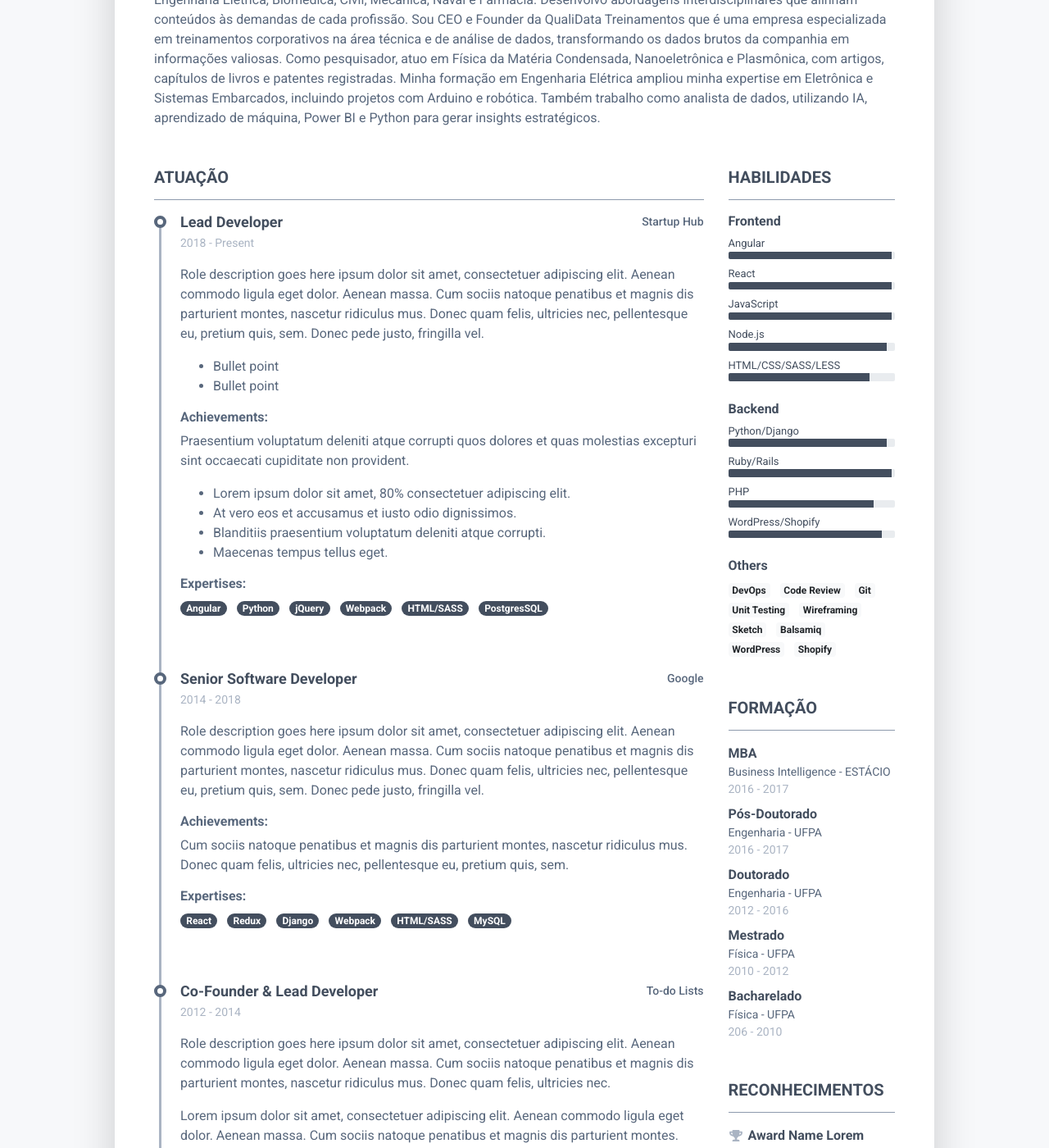
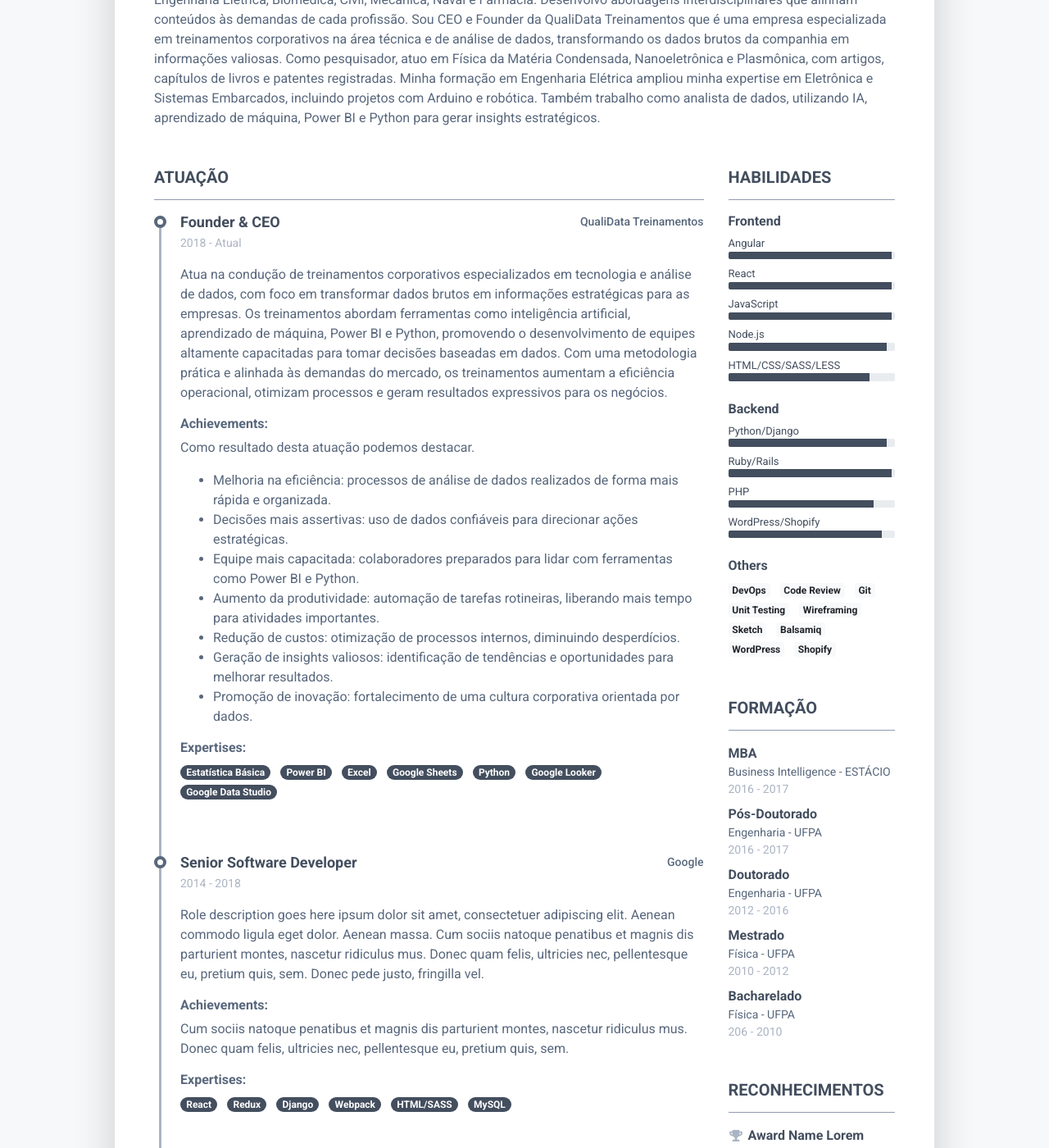
Before and after one commit to clerissonmn/cv, a Jekyll site: the page built from index.markdown, in a window 1280 px wide and 1400 px high, scrolled down 414 px. Shown: the whole window at 82% size. Built offline with Jekyll 4.4.1, drawn with Linux system fonts in a browser that asks for light colours; nearby versions of some CDN libraries.

Commit message:
inserida atuação em data análise

```diff
--- a/_data/data.yml
+++ b/_data/data.yml
@@ -102,33 +102,36 @@ education:
         - Bullet point
 
 experiences:
-  - role: Lead Developer
-    time: 2018 - Present
-    company: Startup Hub
+  - role: Founder & CEO
+    time: 2018 - Atual
+    company: QualiData Treinamentos
     details: |
-      Role description goes here ipsum dolor sit amet, consectetuer adipiscing elit.
-      Aenean commodo ligula eget dolor. Aenean massa.
-      Cum sociis natoque penatibus et magnis dis parturient montes, nascetur ridiculus mus.
-      Donec quam felis, ultricies nec, pellentesque eu, pretium quis, sem.
-      Donec pede justo, fringilla vel.
-        - Bullet point
-        - Bullet point
+      Atua na condução de treinamentos corporativos especializados em tecnologia e
+      análise de dados, com foco em transformar dados brutos em informações estratégicas
+      para as empresas. Os treinamentos abordam ferramentas como inteligência artificial,
+      aprendizado de máquina, Power BI e Python, promovendo o desenvolvimento de equipes
+      altamente capacitadas para tomar decisões baseadas em dados. Com uma metodologia
+      prática e alinhada às demandas do mercado, os treinamentos aumentam a eficiência
+      operacional, otimizam processos e geram resultados expressivos para os negócios.
     achievements:
       desc: |
-        Praesentium voluptatum deleniti atque corrupti quos dolores et quas
-        molestias excepturi sint occaecati cupiditate non provident.
+        Como resultado desta atuação podemos destacar.
       highlights:
-        - Lorem ipsum dolor sit amet, 80% consectetuer adipiscing elit.
-        - At vero eos et accusamus et iusto odio dignissimos.
-        - Blanditiis praesentium voluptatum deleniti atque corrupti.
-        - Maecenas tempus tellus eget.
+        - "Melhoria na eficiência: processos de análise de dados realizados de forma mais rápida e organizada."
+        - "Decisões mais assertivas: uso de dados confiáveis para direcionar ações estratégicas."
+        - "Equipe mais capacitada: colaboradores preparados para lidar com ferramentas como Power BI e Python."
+        - "Aumento da produtividade: automação de tarefas rotineiras, liberando mais tempo para atividades importantes."
+        - "Redução de custos: otimização de processos internos, diminuindo desperdícios."
+        - "Geração de insights valiosos: identificação de tendências e oportunidades para melhorar resultados."
+        - "Promoção de inovação: fortalecimento de uma cultura corporativa orientada por dados."
     technologies:
-      - Angular
+      - "Estatística Básica"
+      - Power BI
+      - Excel
+      - "Google Sheets"
       - Python
-      - jQuery
-      - Webpack
-      - HTML/SASS
-      - PostgresSQL
+      - "Google Looker"
+      - "Google Data Studio"
 
   - role: Senior Software Developer
     time: 2014 - 2018
```
